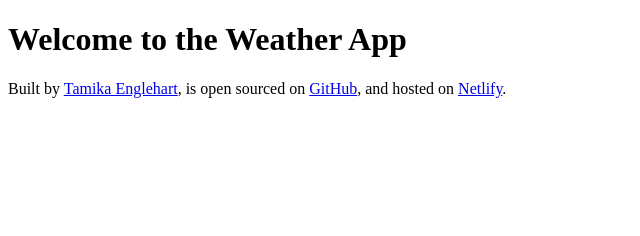
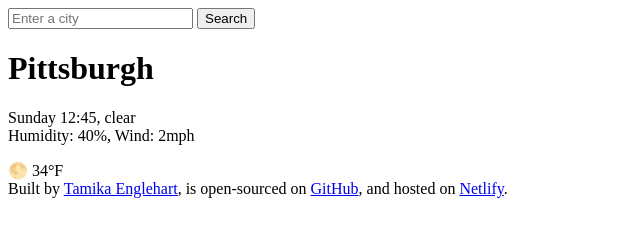
Before and after one commit to tamika16/weather-app, a plain HTML site: page index.html in a window 1280 px wide. Shown: the whole page, without its empty margins (0-640 px from the left). Drawn offline with Linux system fonts and the light colour scheme.

Commit message:
added basic html

```diff
--- a/index.html
+++ b/index.html
@@ -6,9 +6,26 @@
     <title>Weather App</title>
 </head>
 <body>
-    <h1>Welcome to the Weather App</h1>
+    <header>
+        <form>
+            <input type="search" placeholder="Enter a city"/>
+            <input type="submit" value="Search"/>
+        </form>
+    </header>
+    <main>
+    <h1>Pittsburgh</h1>
+    <div>
+        <p>
+            Sunday 12:45, clear
+            <br />
+            Humidity: 40%, Wind: 2mph
+        </p>
+    </div>
+    <div>🌕 34°F</div>
+    </main>
+
     <footer>Built by
-        <a href="https://github.com/tamika16" target="_blank">Tamika Englehart</a>, is open sourced on
+        <a href="https://github.com/tamika16" target="_blank">Tamika Englehart</a>, is open-sourced on
         <a href="https://github.com/tamika16/weather-app" target="_blank">GitHub</a>, and hosted on
         <a href="https://tamre-weather.netlify.app/" target="_blank">Netlify</a>.
     </footer>
```
